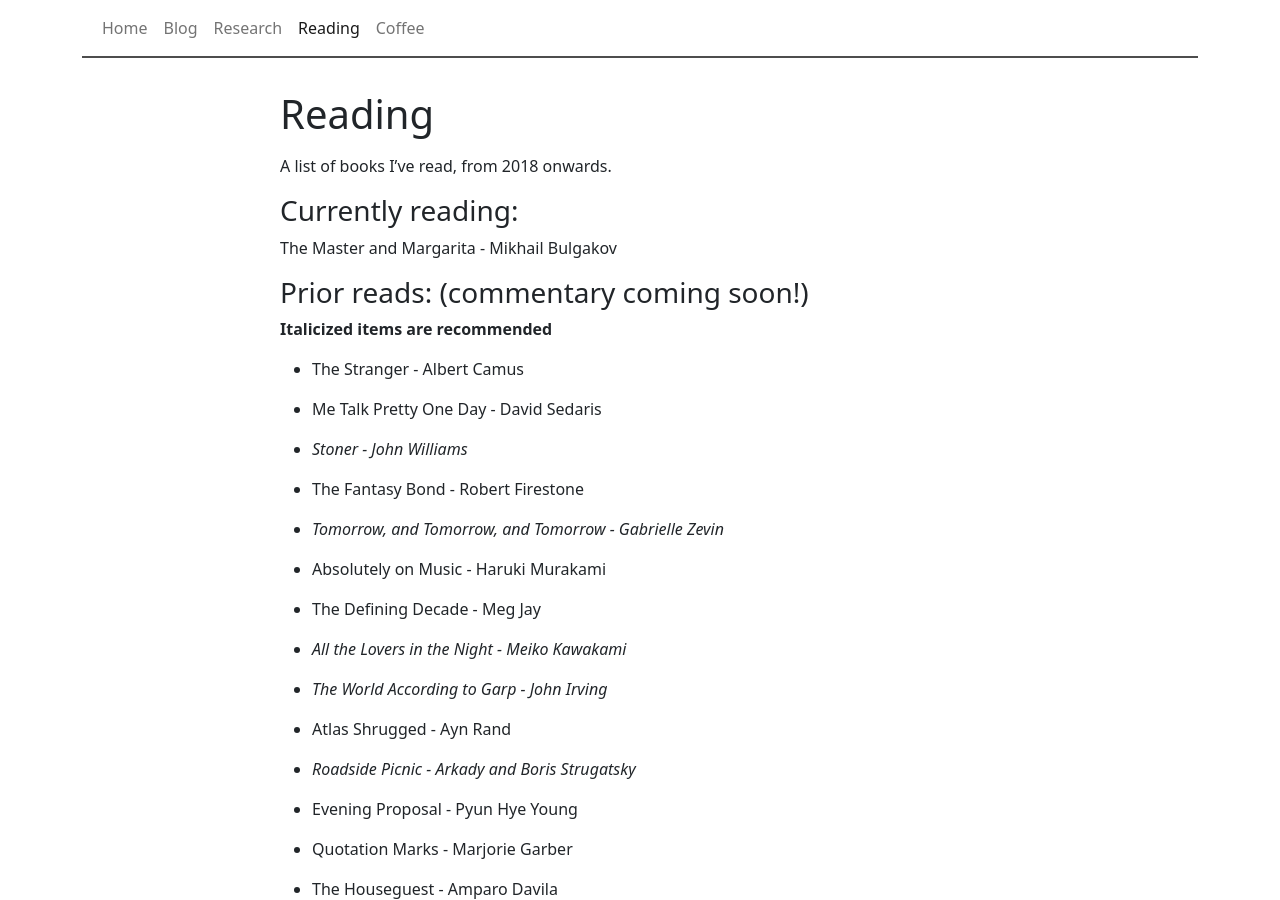
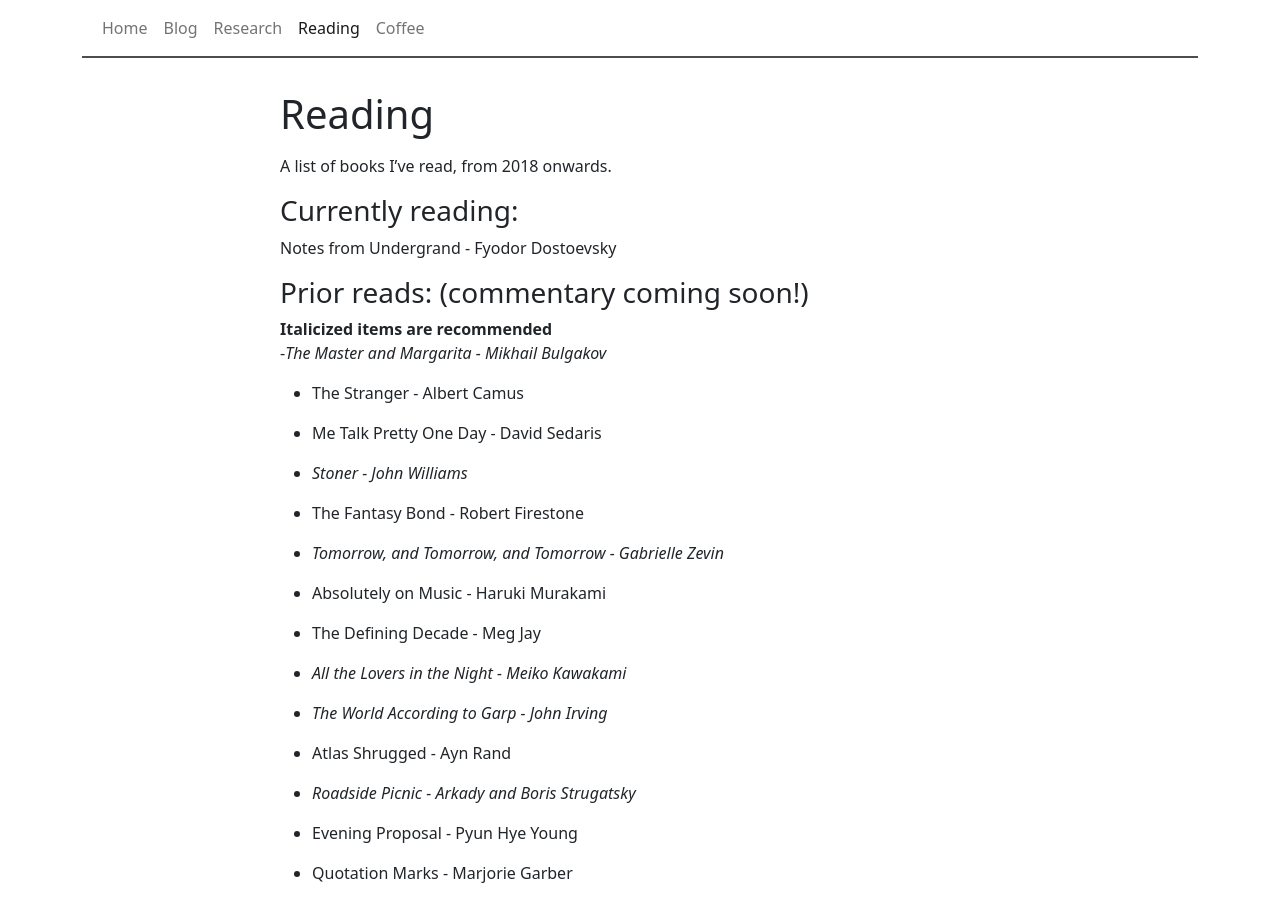
Before and after one commit to craigxchen/craigxchen.github.io, a Jekyll site: the page built from reading.md, in a window 1280 px wide and 900 px high. Built offline with Jekyll 4.4.1, drawn with Linux system fonts in a browser that asks for light colours.

Commit message:
reading/research update

```diff
--- a/reading.md
+++ b/reading.md
@@ -7,11 +7,13 @@ permalink: /reading/
 A list of books I've read, from 2018 onwards.
 
 ### Currently reading:
-The Master and Margarita - Mikhail Bulgakov
+Notes from Undergrand - Fyodor Dostoevsky
 
 ### Prior reads: (commentary coming soon!)
 **Italicized items are recommended**
 <BR>
+-*The Master and Margarita - Mikhail Bulgakov*
+
 - The Stranger - Albert Camus
 
 - Me Talk Pretty One Day - David Sedaris
```
Also changed, not shown: research.md (+1 -1 lines).
